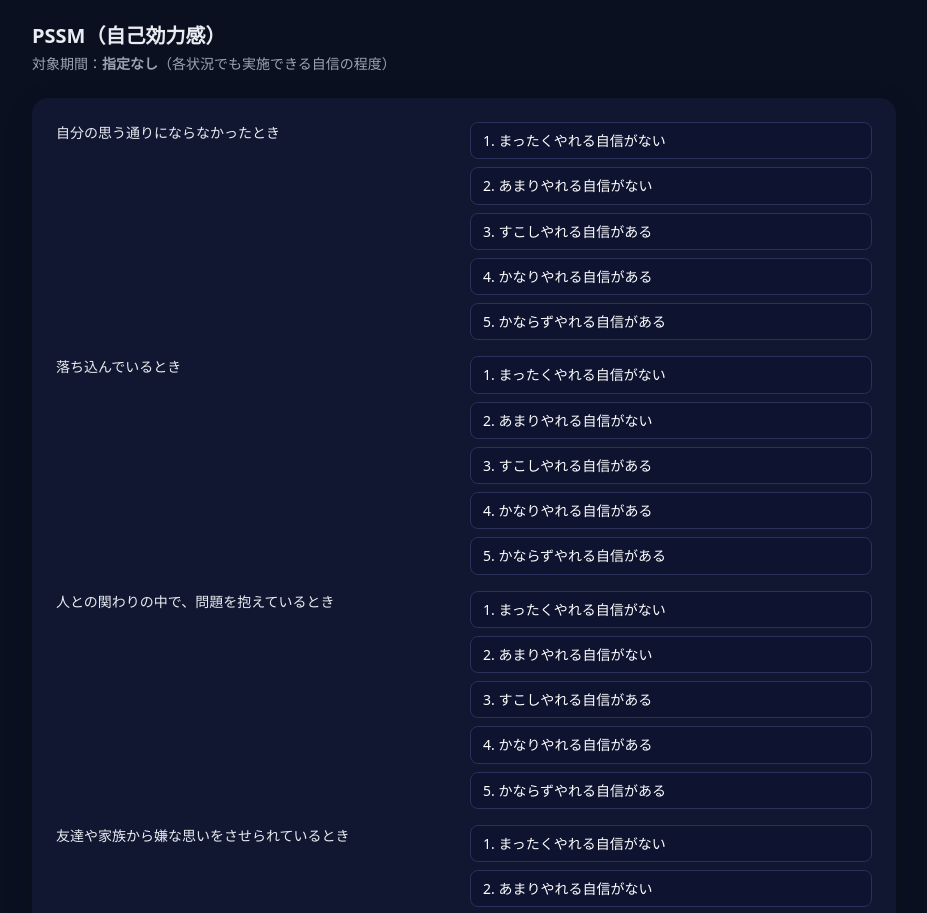
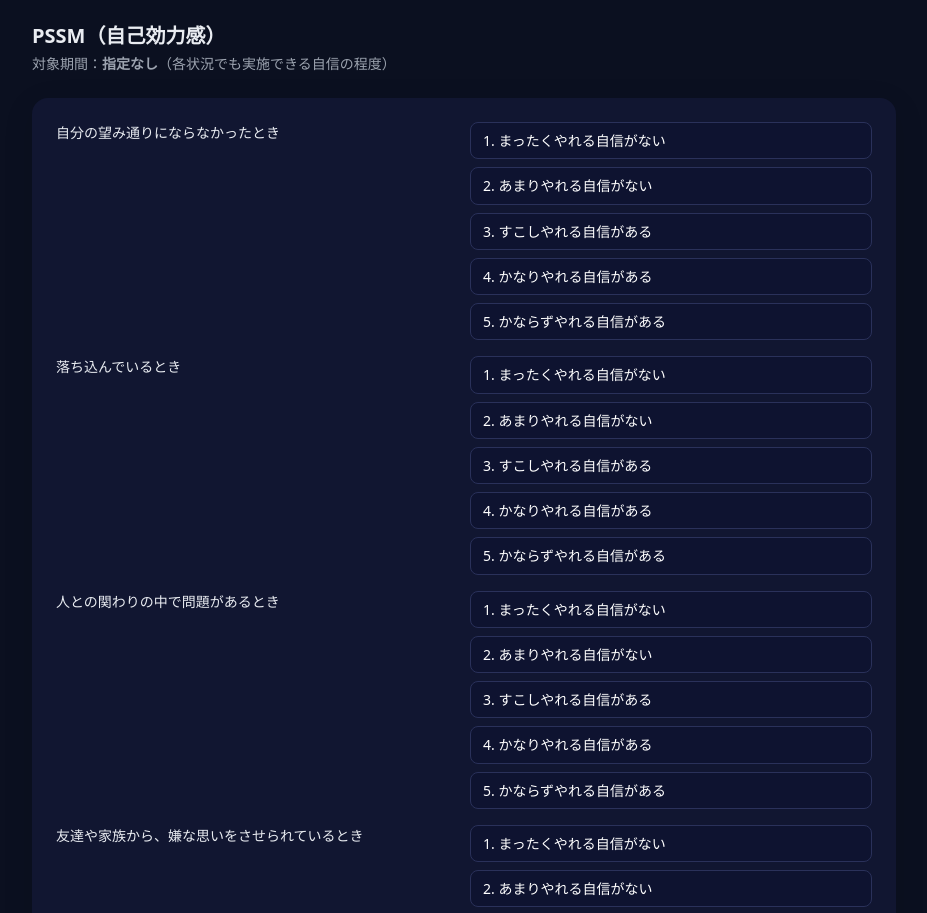
Before and after one commit to kanaetani92-jpg/ttmes, a Next.js app: page /assess/pssm in a window 1280 px wide. Shown: the part 141-1054 px from the top of the page, without its empty margins (176-1103 px from the left). Built offline with nearby package versions, Linux system fonts and the light colour scheme; no server answers; sample sign-in values are in the browser's storage.

Commit message:
Update PSSM question wording

```diff
--- a/src/app/assess/pssm/page.tsx
+++ b/src/app/assess/pssm/page.tsx
@@ -6,10 +6,10 @@ import { useAssessment } from '@/components/AssessmentStore';
 import { Likert5 } from '@/components/forms/Likert5';
 
 const QUESTIONS = [
-  '自分の思う通りにならなかったとき',
+  '自分の望み通りにならなかったとき',
   '落ち込んでいるとき',
-  '人との関わりの中で、問題を抱えているとき',
-  '友達や家族から嫌な思いをさせられているとき',
+  '人との関わりの中で問題があるとき',
+  '友達や家族から、嫌な思いをさせられているとき',
   '仕事や勉強の負担が多いと感じるとき',
 ];
 const PSSM_CHOICES = [
```
